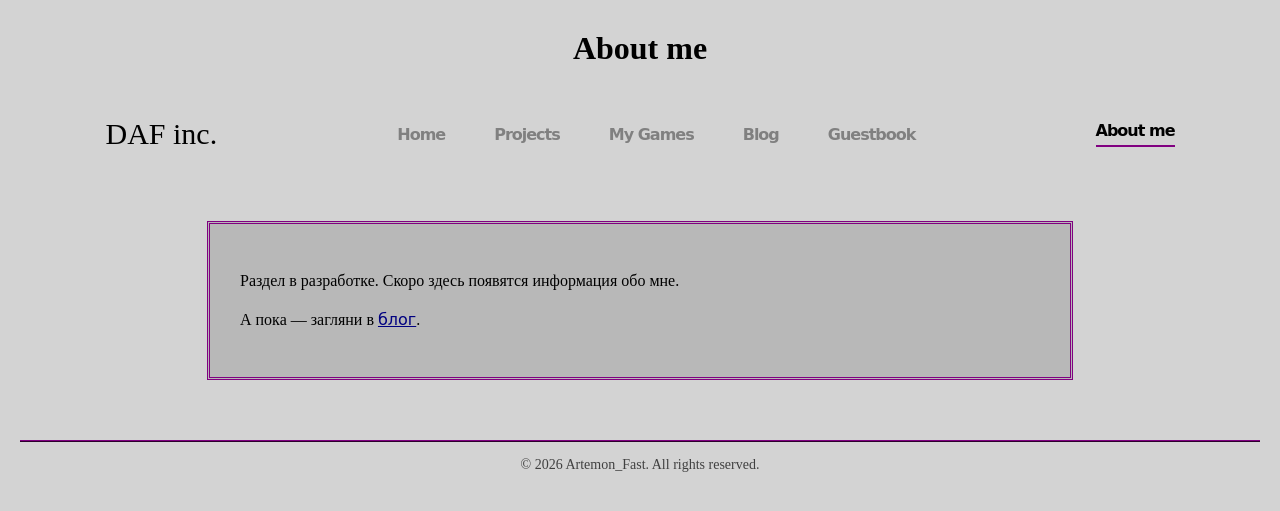
After one commit to ArtemonFast/WebSite, a PHP site: page /about.php in a window 1280 px wide. The commit adds this page. Shown: the top 511 px of the page. Run offline with PHP 8.4, Linux system fonts and the light colour scheme.

Commit message:
Added placeholder pages

```diff
--- /dev/null
+++ b/about.php
@@ -0,0 +1,29 @@
+<?php
+$title = 'About me';
+$description = 'Страница с информацией обо мне.';
+$styles = [];
+$active = 'me';
+?>
+<!DOCTYPE html>
+<html lang="ru">
+<head>
+<h1 class="headline">About me</h1>
+  <?php include $_SERVER['DOCUMENT_ROOT'] . '/includes/head.php'; ?>
+</head>
+<body>
+  <?php include $_SERVER['DOCUMENT_ROOT'] . '/includes/header.php'; ?>
+
+  <main>
+    <section class="page-stub">
+      <p class="page-stub__text">
+        Раздел в разработке. Скоро здесь появятся информация обо мне.
+      </p>
+      <p class="page-stub__text">
+        А пока — загляни в <a href="/blog/index.php">блог</a>.
+      </p>
+    </section>
+  </main>
+
+  <?php include $_SERVER['DOCUMENT_ROOT'] . '/includes/footer.php'; ?>
+</body>
+</html>
--- a/blog/posts/first-post.php
+++ b/blog/posts/first-post.php
@@ -4,6 +4,7 @@ $description = 'It\'s my blog. I write here my thoughts and my reaction on news.
 $styles = ['/blog/blog.css'];
 ?>
 <!DOCTYPE html>
+<?php $active = ' '; ?>
 <html lang="en">
 <?php include $_SERVER['DOCUMENT_ROOT'] . '/includes/head.php'; ?>
 <body>
--- a/includes/header.php
+++ b/includes/header.php
@@ -7,19 +7,19 @@
            <a class="head__list-link <?php echo $active === 'home' ? 'active' : ''; ?>" href="/index.php">Home</a>
          </li>
          <li>
-           <a class="head__list-link <?php echo $active === 'projects' ? 'active' : ''; ?>" href="#">Projects</a>
+           <a class="head__list-link <?php echo $active === 'projects' ? 'active' : ''; ?>" href="/projects.php">Projects</a>
          </li>
          <li>
-           <a class="head__list-link <?php echo $active === 'games' ? 'active' : ''; ?>" href="#">My Games</a>
+           <a class="head__list-link <?php echo $active === 'games' ? 'active' : ''; ?>" href="/games.php">My Games</a>
          </li>
          <li>
            <a class="head__list-link <?php echo $active === 'blog' ? 'active' : ''; ?>" href="/blog/index.php">Blog</a>
          </li>
          <li>
-           <a class="head__list-link <?php echo $active === 'guestbook' ? 'active' : ''; ?>" href="#">Guestbook</a>
+           <a class="head__list-link <?php echo $active === 'guestbook' ? 'active' : ''; ?>" href="/guestbook.php">Guestbook</a>
          </li>
        </ul>
-           <a class="head__list-link <?php echo $active === 'me' ? 'active' : ''; ?>" href="#">About me</a>
+           <a class="head__list-link <?php echo $active === 'me' ? 'active' : ''; ?>" href="/about.php">About me</a>
      </nav>
    </div>
   </header>
--- a/style.css
+++ b/style.css
@@ -114,3 +114,29 @@ a {
   color: #000080;
   text-decoration: underline;
 }
+
+.page-stub {
+  max-width: 800px;
+  margin: 40px auto;
+  padding: 30px;
+  background-color: #b8b8b8;
+  border: 3px double #800080;
+  font-family: "Times New Roman", serif;
+}
+
+.page-stub__title {
+  font-size: 32px;
+  margin-bottom: 15px;
+  text-align: center;
+}
+
+.page-stub__text {
+  margin: 15px 0;
+  font-size: 16px;
+  line-height: 1.5;
+}
+
+.page-stub a {
+  color: #000080;
+  text-decoration: underline;
+}
```
Also changed, not shown: games.php (added, +29 -0 lines), guestbook.php (added, +29 -0 lines), projects.php (added, +29 -0 lines).
